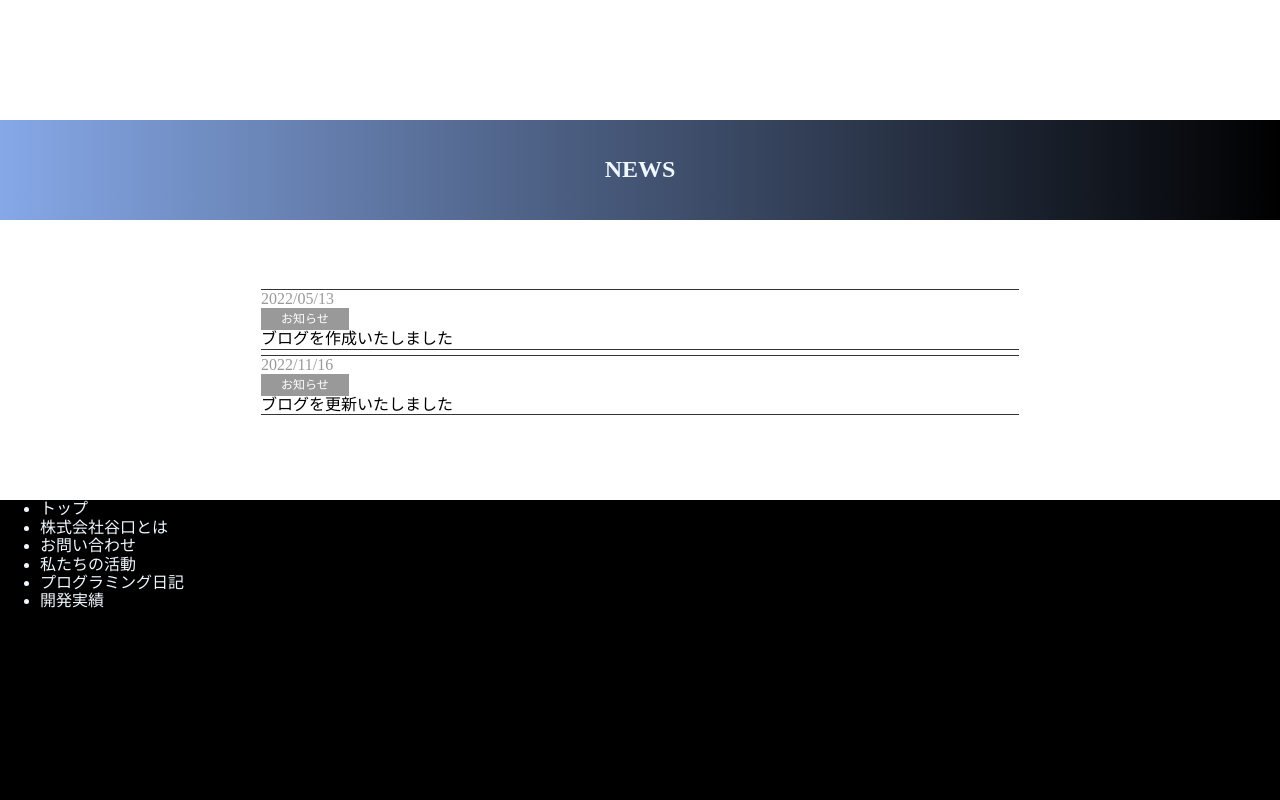
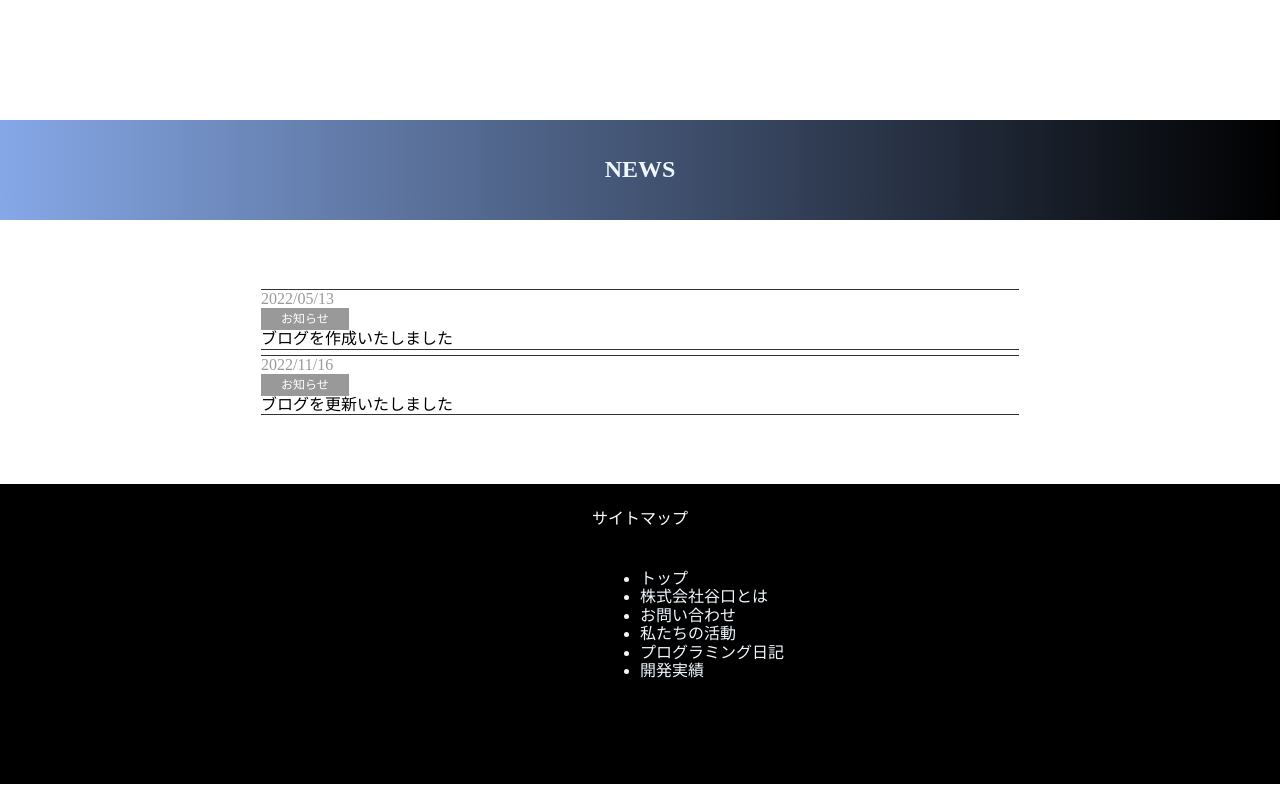
Before and after one commit to guchondayo/sidejob-myHomepage, a Vue app: page / in a window 1280 px wide. Shown: the part 565-1365 px from the top of the page. Built offline with nearby package versions, Linux system fonts and the light colour scheme.

Commit message:
フッター完成

```diff
--- a/src/components/FooterComponent.vue
+++ b/src/components/FooterComponent.vue
@@ -1,6 +1,7 @@
 <template>
     <footer>
-        <ul>
+        <p>サイトマップ</p>
+        <ul class="site-map">
             <li v-for="(value, key) in name" :key="key">{{ value }}</li>
         </ul>
         <ul>
@@ -21,11 +22,20 @@
 
 <style scoped>
     footer{
-     height: 300px;
-     background-color: black;
+        height: 300px;
+        background-color: black;
 
+    }
+    footer p{
+        padding: 2%;
+        text-align: center;
+        color:white;
     }
     footer ul li{
         color: aliceblue;
     }
+    .site-map{
+        width:30%;
+        padding-left: 50%;
+    }
 </style>
```
